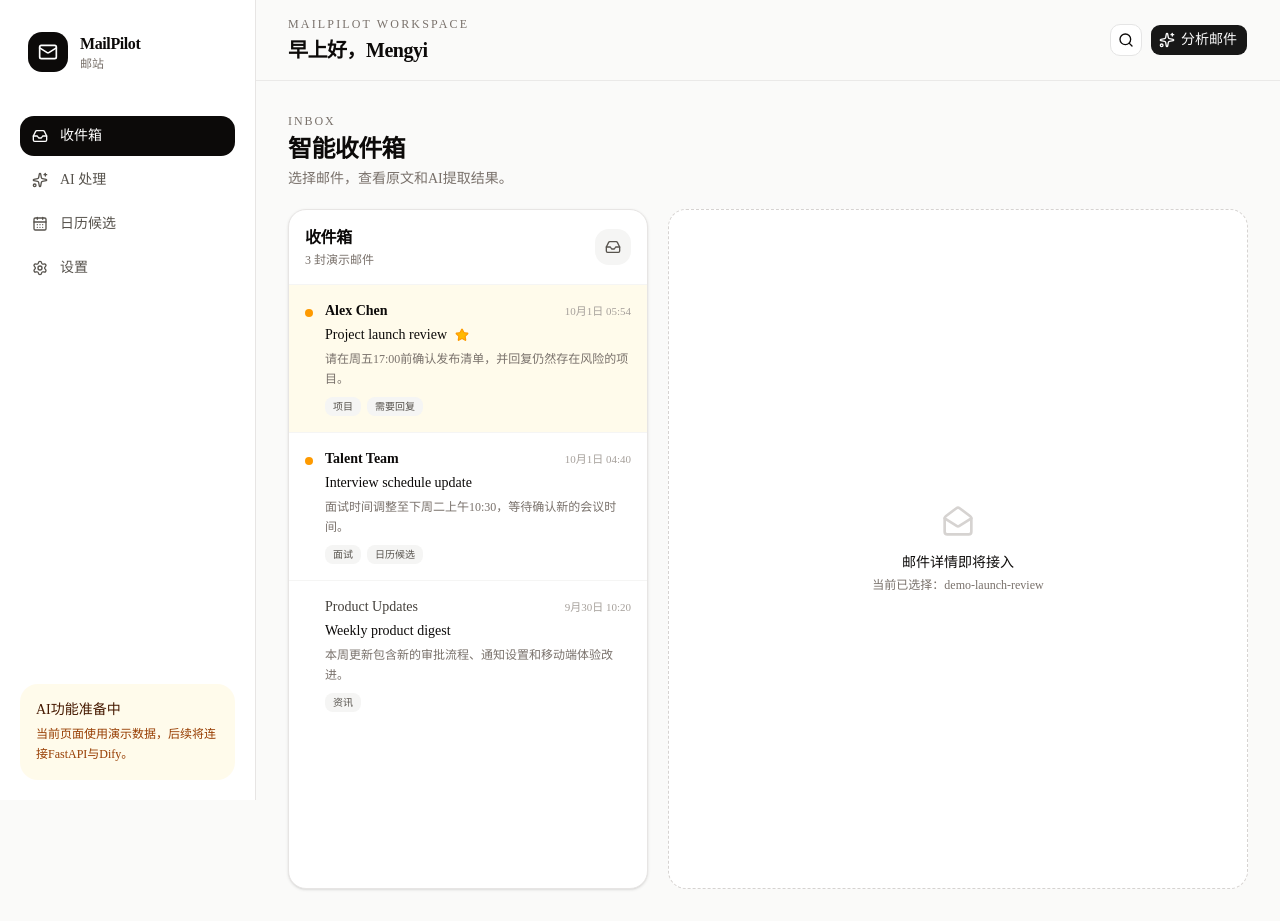
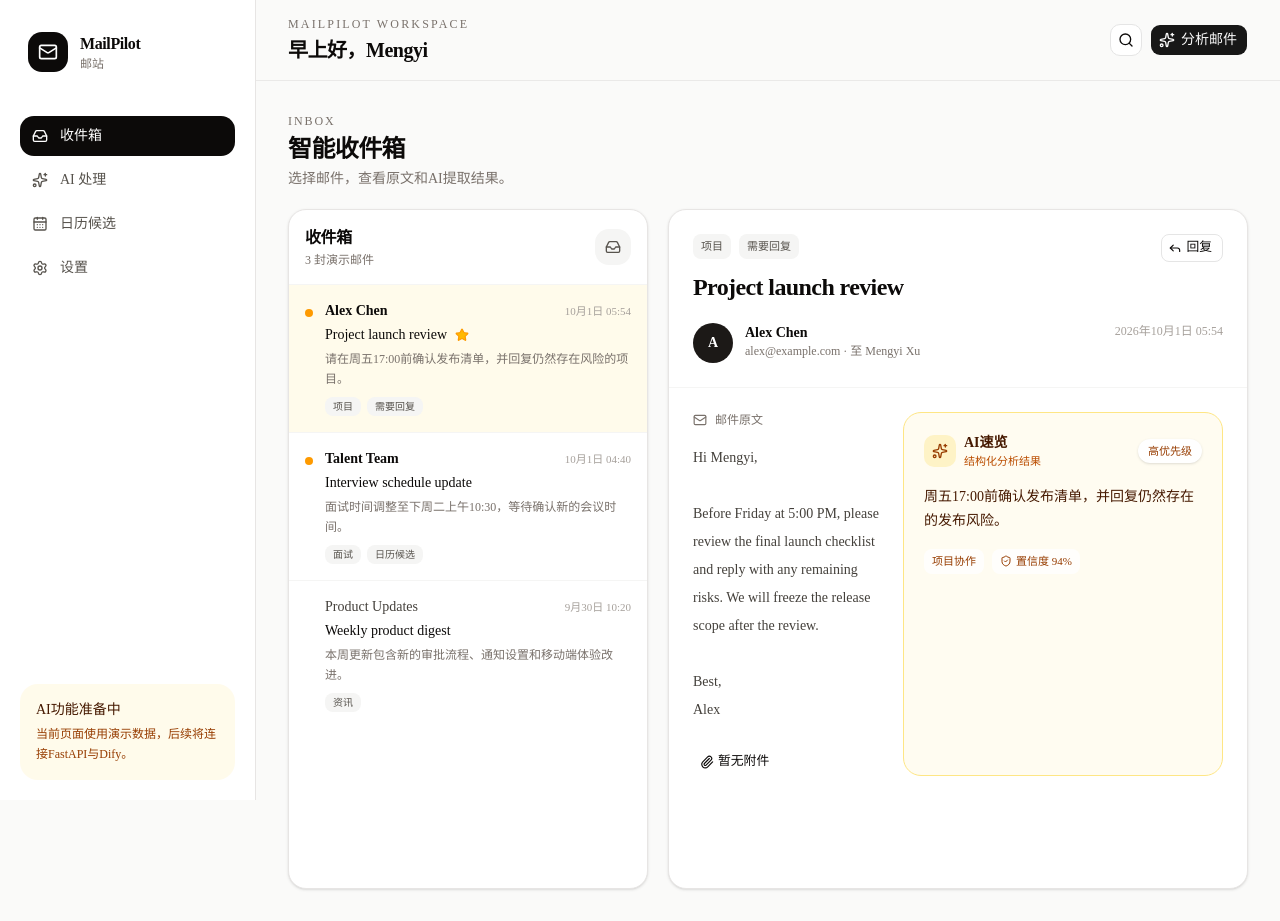
Before and after one commit to mengyi11/mailpilot, a Next.js app in the folder apps/web/: page / in a window 1280 px wide. Built offline with nearby package versions, Linux system fonts and the light colour scheme.

Commit message:
feat(web): add email detail and AI overview

```diff
--- /dev/null
+++ b/apps/web/src/components/ai/ai-overview-card.tsx
@@ -0,0 +1,44 @@
+import { ShieldCheck, Sparkles } from "lucide-react";
+
+import type { AIOverview } from "@/types/email";
+
+const priorityLabels: Record<AIOverview["priority"], string> = {
+  high: "高优先级",
+  normal: "普通",
+  low: "低优先级",
+};
+
+export function AIOverviewCard({ overview }: { overview: AIOverview }) {
+  return (
+    <section className="rounded-2xl border border-amber-200 bg-amber-50/70 p-5">
+      <div className="flex items-center justify-between gap-3">
+        <div className="flex items-center gap-2">
+          <div className="flex size-8 items-center justify-center rounded-lg bg-amber-100 text-amber-800">
+            <Sparkles className="size-4" aria-hidden="true" />
+          </div>
+          <div>
+            <h3 className="text-sm font-semibold text-amber-950">AI速览</h3>
+            <p className="text-[11px] text-amber-700">结构化分析结果</p>
+          </div>
+        </div>
+        <span className="rounded-full bg-white px-2.5 py-1 text-[11px] font-medium text-amber-800 shadow-sm">
+          {priorityLabels[overview.priority]}
+        </span>
+      </div>
+
+      <p className="mt-4 text-sm leading-6 text-amber-950">
+        {overview.summary}
+      </p>
+
+      <div className="mt-4 flex flex-wrap items-center gap-2 text-[11px] text-amber-800">
+        <span className="rounded-md bg-white/80 px-2 py-1">
+          {overview.category}
+        </span>
+        <span className="inline-flex items-center gap-1 rounded-md bg-white/80 px-2 py-1">
+          <ShieldCheck className="size-3" aria-hidden="true" />
+          置信度 {Math.round(overview.confidence * 100)}%
+        </span>
+      </div>
+    </section>
+  );
+}
--- /dev/null
+++ b/apps/web/src/components/mail/email-detail.tsx
@@ -0,0 +1,81 @@
+import { Mail, Paperclip, Reply } from "lucide-react";
+
+import { AIOverviewCard } from "@/components/ai/ai-overview-card";
+import { Button } from "@/components/ui/button";
+import type { EmailDetailData } from "@/types/email";
+
+function formatDate(value: string) {
+  return new Intl.DateTimeFormat("zh-CN", {
+    dateStyle: "medium",
+    timeStyle: "short",
+  }).format(new Date(value));
+}
+
+export function EmailDetail({ email }: { email: EmailDetailData }) {
+  return (
+    <article className="overflow-hidden rounded-2xl border border-stone-200 bg-white shadow-sm">
+      <header className="border-b border-stone-100 p-5 md:p-6">
+        <div className="flex flex-wrap items-start justify-between gap-4">
+          <div className="min-w-0">
+            <div className="flex flex-wrap gap-2">
+              {email.labels.map((label) => (
+                <span
+                  key={label}
+                  className="rounded-md bg-stone-100 px-2 py-1 text-[11px] font-medium text-stone-600"
+                >
+                  {label}
+                </span>
+              ))}
+            </div>
+            <h2 className="mt-3 text-xl font-semibold tracking-tight md:text-2xl">
+              {email.subject}
+            </h2>
+          </div>
+          <Button variant="outline" size="sm">
+            <Reply data-icon="inline-start" aria-hidden="true" />
+            回复
+          </Button>
+        </div>
+
+        <div className="mt-5 flex items-start gap-3">
+          <div className="flex size-10 shrink-0 items-center justify-center rounded-full bg-stone-900 text-sm font-semibold text-white">
+            {email.sender.name.slice(0, 1).toUpperCase()}
+          </div>
+          <div className="min-w-0 flex-1">
+            <p className="truncate text-sm font-semibold">
+              {email.sender.name}
+            </p>
+            <p className="truncate text-xs text-stone-500">
+              {email.sender.email} · 至{" "}
+              {email.recipients.map((item) => item.name).join("、")}
+            </p>
+          </div>
+          <time
+            dateTime={email.receivedAt}
+            className="shrink-0 text-xs text-stone-400"
+          >
+            {formatDate(email.receivedAt)}
+          </time>
+        </div>
+      </header>
+
+      <div className="grid gap-5 p-5 md:p-6 xl:grid-cols-[minmax(0,1fr)_320px]">
+        <section aria-labelledby="message-content-heading">
+          <div className="flex items-center gap-2 text-xs font-medium text-stone-500">
+            <Mail className="size-3.5" aria-hidden="true" />
+            <h3 id="message-content-heading">邮件原文</h3>
+          </div>
+          <div className="mt-4 text-sm leading-7 whitespace-pre-line text-stone-700">
+            {email.bodyText}
+          </div>
+          <Button variant="ghost" size="sm" className="mt-6">
+            <Paperclip data-icon="inline-start" aria-hidden="true" />
+            暂无附件
+          </Button>
+        </section>
+
+        <AIOverviewCard overview={email.aiOverview} />
+      </div>
+    </article>
+  );
+}
--- a/apps/web/src/components/mail/inbox-page.tsx
+++ b/apps/web/src/components/mail/inbox-page.tsx
@@ -1,8 +1,8 @@
 "use client";
 
-import { MailOpen } from "lucide-react";
 import { useState } from "react";
 
+import { EmailDetail } from "@/components/mail/email-detail";
 import { EmailList } from "@/components/mail/email-list";
 import { demoEmails } from "@/data/demo-emails";
 
@@ -10,6 +10,8 @@
   const [selectedEmailId, setSelectedEmailId] = useState<string | null>(
     demoEmails[0]?.id ?? null,
   );
+  const selectedEmail =
+    demoEmails.find((email) => email.id === selectedEmailId) ?? demoEmails[0];
 
   return (
     <div className="mx-auto max-w-7xl px-5 py-6 md:px-8 md:py-8">
@@ -31,18 +33,7 @@
           selectedEmailId={selectedEmailId}
           onSelectEmail={setSelectedEmailId}
         />
-        <section className="flex min-h-80 items-center justify-center rounded-2xl border border-dashed border-stone-300 bg-white p-8 text-center">
-          <div>
-            <MailOpen
-              className="mx-auto size-8 text-stone-300"
-              aria-hidden="true"
-            />
-            <p className="mt-4 text-sm font-medium">邮件详情即将接入</p>
-            <p className="mt-1 text-xs text-stone-500">
-              当前已选择：{selectedEmailId ?? "无"}
-            </p>
-          </div>
-        </section>
+        {selectedEmail ? <EmailDetail email={selectedEmail} /> : null}
       </div>
     </div>
   );
--- a/apps/web/src/data/demo-emails.ts
+++ b/apps/web/src/data/demo-emails.ts
@@ -1,6 +1,6 @@
-import type { EmailSummary } from "@/types/email";
+import type { EmailDetailData } from "@/types/email";
 
-export const demoEmails: EmailSummary[] = [
+export const demoEmails: EmailDetailData[] = [
   {
     id: "demo-launch-review",
     subject: "Project launch review",
@@ -11,6 +11,15 @@
     isStarred: true,
     labels: ["项目", "需要回复"],
     priority: "high",
+    recipients: [{ name: "Mengyi Xu", email: "mengyi@example.com" }],
+    bodyText:
+      "Hi Mengyi,\n\nBefore Friday at 5:00 PM, please review the final launch checklist and reply with any remaining risks. We will freeze the release scope after the review.\n\nBest,\nAlex",
+    aiOverview: {
+      summary: "周五17:00前确认发布清单，并回复仍然存在的发布风险。",
+      category: "项目协作",
+      priority: "high",
+      confidence: 0.94,
+    },
   },
   {
     id: "demo-interview-update",
@@ -22,6 +31,15 @@
     isStarred: false,
     labels: ["面试", "日历候选"],
     priority: "high",
+    recipients: [{ name: "Mengyi Xu", email: "mengyi@example.com" }],
+    bodyText:
+      "Hello Mengyi,\n\nYour interview has been moved to Tuesday, 6 October 2026 at 10:30 AM Singapore time. Please reply to confirm the new time.\n\nRegards,\nTalent Team",
+    aiOverview: {
+      summary: "面试调整至10月6日10:30，需要回复确认新的时间。",
+      category: "招聘与面试",
+      priority: "high",
+      confidence: 0.97,
+    },
   },
   {
     id: "demo-weekly-digest",
@@ -33,5 +51,14 @@
     isStarred: false,
     labels: ["资讯"],
     priority: "normal",
+    recipients: [{ name: "Mengyi Xu", email: "mengyi@example.com" }],
+    bodyText:
+      "This week we shipped approval workflow improvements, notification preferences, and a more compact mobile navigation. No action is required.",
+    aiOverview: {
+      summary: "产品周报介绍审批流程、通知设置和移动端导航改进，无需采取行动。",
+      category: "产品资讯",
+      priority: "normal",
+      confidence: 0.91,
+    },
   },
 ];
--- a/apps/web/src/types/email.ts
+++ b/apps/web/src/types/email.ts
@@ -14,3 +14,16 @@
   labels: string[];
   priority: "high" | "normal" | "low";
 };
+
+export type AIOverview = {
+  summary: string;
+  category: string;
+  priority: "high" | "normal" | "low";
+  confidence: number;
+};
+
+export type EmailDetailData = EmailSummary & {
+  recipients: EmailAddress[];
+  bodyText: string;
+  aiOverview: AIOverview;
+};
```
